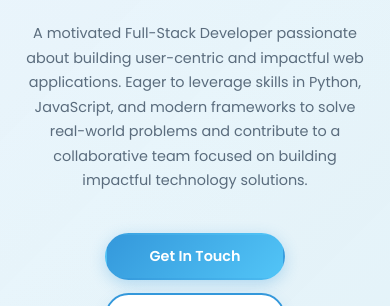
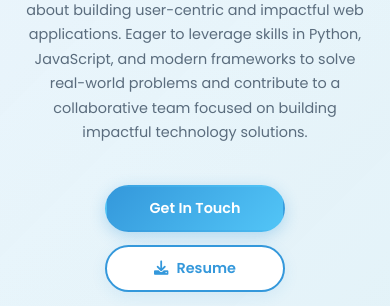
Before and after one commit to sujal511/portfolio_1, a plain HTML site: page index.html in a window 390 px wide. Shown: the part 476-782 px from the top of the page. Drawn offline with Linux system fonts and the light colour scheme.

```diff
--- a/styles.css
+++ b/styles.css
@@ -126,7 +126,7 @@
     background: linear-gradient(135deg, #f8fbff 0%, #e8f4f8 100%);
     position: relative;
     overflow: hidden;
-    padding-top: 80px; /* Account for fixed navbar */
+    padding-top: 60px; /* Reduced from 80px for better balance */
 }
 
 .hero::before {
@@ -811,15 +811,15 @@
 /* Tablets */
 @media (max-width: 768px) {
     .hero {
-        padding-top: 100px; /* More space for mobile navbar */
-        min-height: calc(100vh - 80px); /* Adjust height to account for navbar */
+        padding-top: 60px; /* Reduced from 100px */
+        min-height: calc(100vh - 60px);
     }
 
     .hero-content {
         grid-template-columns: 1fr;
         gap: 2rem;
         text-align: center;
-        padding: 2rem 0; /* Add vertical padding */
+        padding: 1rem 0; /* Reduced from 2rem */
     }
 
     .hero-image {
@@ -997,12 +997,12 @@
 /* Mobile phones */
 @media (max-width: 480px) {
     .hero {
-        padding-top: 120px; /* Even more space for small mobile screens */
-        min-height: calc(100vh - 100px);
+        padding-top: 80px; /* Reduced from 120px */
+        min-height: calc(100vh - 80px);
     }
 
     .hero-content {
-        padding: 1.5rem 0; /* Adequate vertical padding */
+        padding: 1rem 0; /* Reduced from 1.5rem */
         gap: 1.5rem;
     }
 
@@ -1124,12 +1124,12 @@
 /* Extra small devices */
 @media (max-width: 360px) {
     .hero {
-        padding-top: 140px; /* Maximum space for very small screens */
-        min-height: calc(100vh - 120px);
+        padding-top: 100px; /* Reduced from 140px */
+        min-height: calc(100vh - 100px);
     }
 
     .hero-content {
-        padding: 1rem 0;
+        padding: 0.5rem 0; /* Reduced from 1rem */
         gap: 1rem;
     }
 
```
